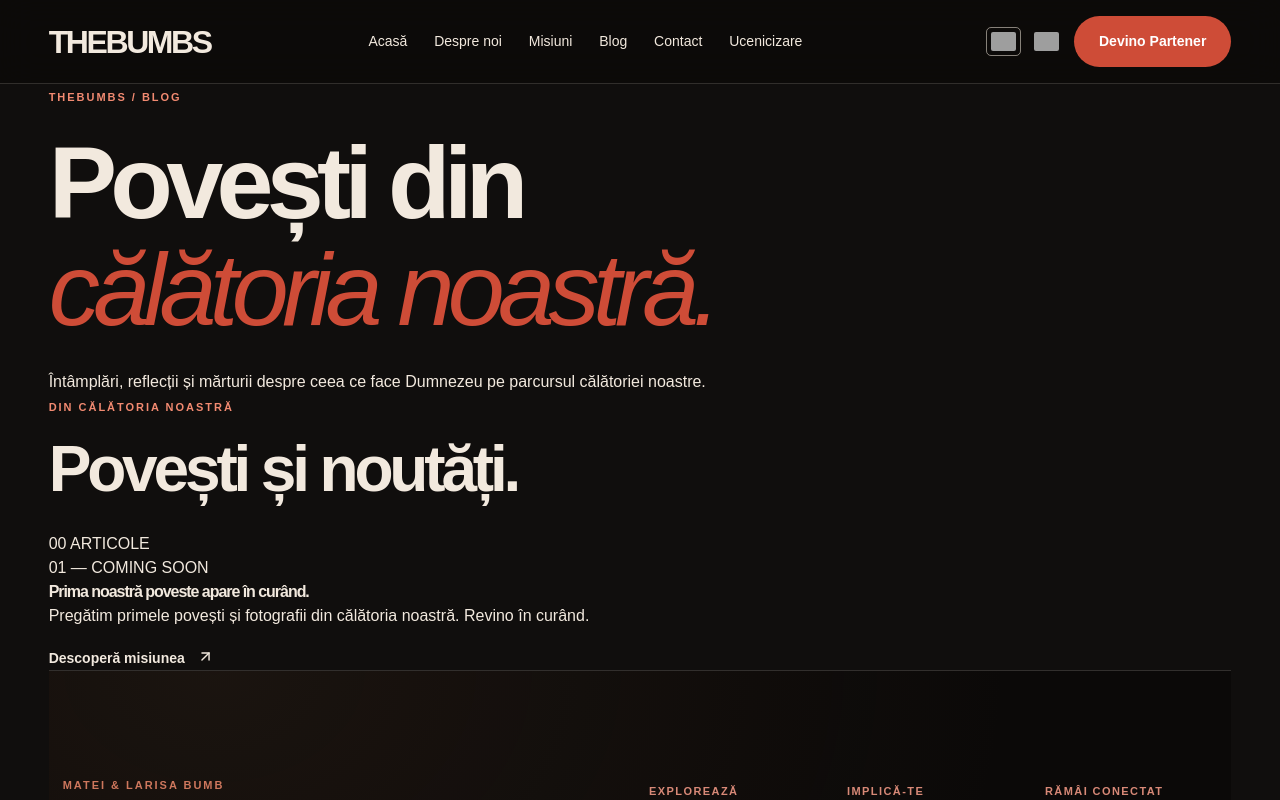
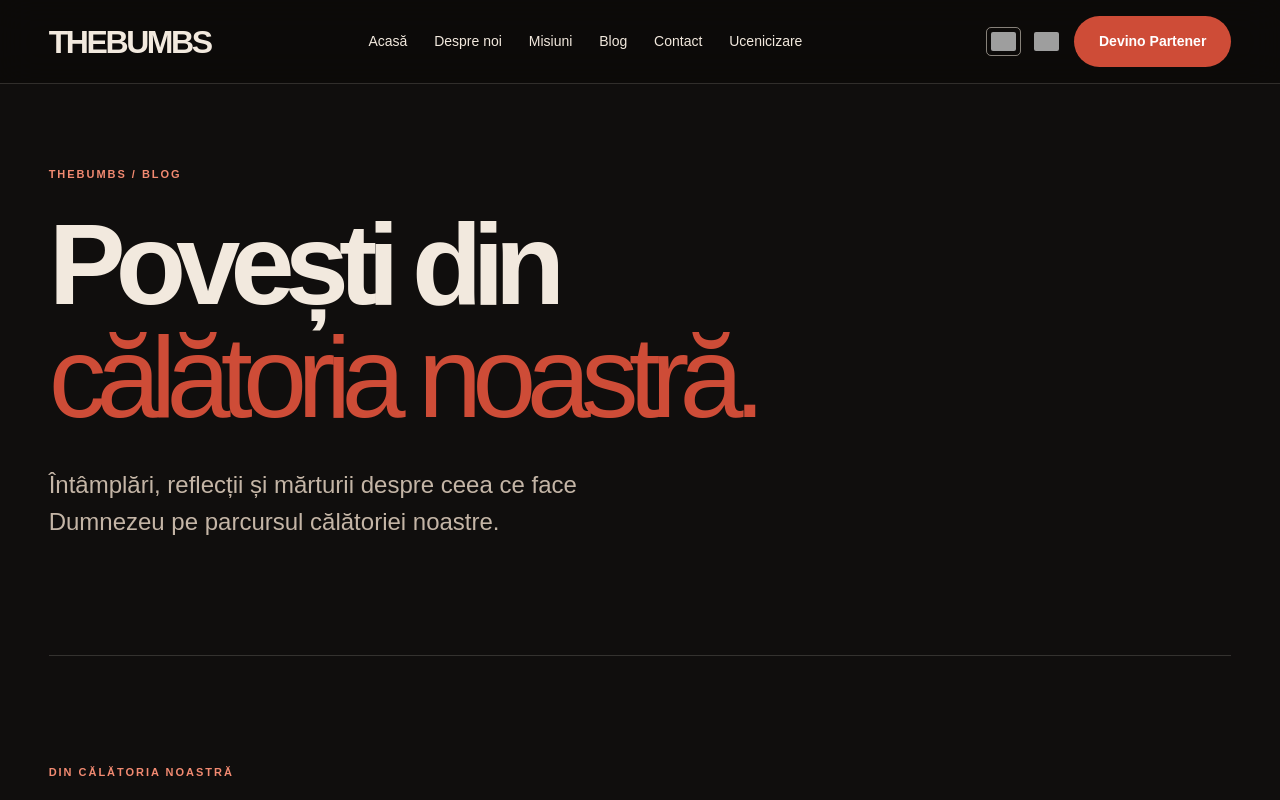
Before and after one commit to bumbmatei-sys/thebumbs-website, a Next.js app: page /ro/blog in a window 1280 px wide. Shown: the top 800 px of the page. Built offline with nearby package versions, Linux system fonts and the light colour scheme; grey boxes are pictures that could not be loaded.

Commit message:
Style blog grid and article template for dark editorial site

```diff
--- a/app/globals.css
+++ b/app/globals.css
@@ -1592,3 +1592,47 @@ a.giving-method-card:hover{border-color:#C64F3B;transform:translateY(-3px)}
 .contact-social-links img{width:25px;height:25px;object-fit:contain;flex-shrink:0}
 .contact-social-arrow{margin-left:auto;color:#F28A71;font-size:20px;font-weight:400}
 @media(max-width:700px){.contact-socials{margin-top:30px;margin-bottom:8px}.contact-social-links a{padding:13px 15px}}
+
+
+/* THEBUMBS Blog: editorial grid inspired by selected blog7; article layout inspired by blogpost1. */
+.blog-page,.blog-article-page{padding-top:clamp(115px,13vw,180px)}
+.blog-hero{padding:clamp(40px,6vw,90px) 0 clamp(80px,9vw,130px);max-width:1100px}
+.blog-hero h1{font-size:clamp(58px,9vw,145px);line-height:.98;letter-spacing:-.085em;font-weight:850;margin:23px 0 32px}
+.blog-hero h1 em{color:var(--gold);font-style:normal}
+.blog-hero>p{font-size:clamp(18px,1.9vw,24px);line-height:1.55;color:var(--muted);max-width:650px}
+.blog-list{border-top:1px solid var(--line);padding:clamp(65px,8vw,110px) 0 clamp(110px,12vw,170px)}
+.blog-list-heading{display:flex;align-items:flex-end;justify-content:space-between;gap:20px;margin-bottom:42px}
+.blog-list-heading h2{font-size:clamp(35px,5vw,70px);line-height:1.08;letter-spacing:-.06em;margin:18px 0 0}
+.blog-count,.blog-empty-number{font-size:11px;font-weight:800;letter-spacing:.16em;color:#D88977}
+.blog-grid{display:grid;grid-template-columns:repeat(2,minmax(0,1fr));gap:clamp(35px,4vw,65px) 24px}
+.blog-card{display:block;min-width:0;color:var(--ink)}
+.blog-card-featured{grid-column:1/-1}
+.blog-card-media{position:relative;aspect-ratio:1.38;overflow:hidden;border-radius:15px;background:#332720}
+.blog-card-featured .blog-card-media{aspect-ratio:2.05}
+.blog-card-media img{width:100%;height:100%;object-fit:cover;transition:transform .5s ease}
+.blog-card:hover .blog-card-media img{transform:scale(1.035)}
+.blog-card-visit{position:absolute;right:19px;bottom:19px;display:flex;align-items:center;justify-content:center;width:48px;height:48px;border-radius:50%;background:var(--gold);color:white}
+.blog-card-meta{display:flex;gap:20px;margin:21px 0 14px;color:#D88977;text-transform:uppercase;font-size:11px;letter-spacing:.13em;font-weight:800}
+.blog-card h3{font-size:clamp(28px,3.1vw,46px);letter-spacing:-.055em;line-height:1.12;margin:0 0 12px}
+.blog-card p{font-size:16px;line-height:1.65;color:var(--muted);max-width:620px}
+.blog-card-read{display:inline-flex;align-items:center;gap:9px;font-size:13px;font-weight:800;margin-top:12px}
+.blog-empty{border-top:1px solid var(--line);padding:clamp(55px,7vw,100px) 0;max-width:850px}
+.blog-empty h3{font-size:clamp(34px,5.5vw,72px);line-height:1.08;letter-spacing:-.065em;margin:22px 0}
+.blog-empty p{font-size:clamp(17px,1.5vw,21px);line-height:1.65;color:var(--muted);max-width:590px;margin-bottom:26px}
+.blog-article-header{max-width:1050px;margin:0 auto;padding:clamp(35px,5vw,75px) 0 clamp(45px,6vw,85px);text-align:center}
+.blog-back{display:inline-flex;align-items:center;gap:9px;font-size:13px;font-weight:750;color:var(--muted);margin-bottom:clamp(55px,7vw,100px)}
+.blog-article-meta{display:flex;align-items:center;justify-content:center;gap:15px;flex-wrap:wrap;text-transform:uppercase;font-size:11px;letter-spacing:.13em;font-weight:800;color:#D88977}
+.blog-article-meta span+span:before{content:"·";margin-right:15px;color:var(--muted)}
+.blog-article-header h1{font-size:clamp(46px,7vw,110px);line-height:1.03;letter-spacing:-.07em;margin:26px 0}
+.blog-article-deck{font-size:clamp(19px,2vw,27px);line-height:1.5;color:var(--muted);max-width:740px;margin:0 auto 30px}
+.blog-article-byline{font-size:11px;font-weight:800;letter-spacing:.14em}
+.blog-article-cover{margin:0 0 clamp(70px,9vw,130px);aspect-ratio:1.9;overflow:hidden;border-radius:14px;background:#332720}
+.blog-article-cover img{width:100%;height:100%;object-fit:cover}
+.blog-article-body{max-width:730px;margin:0 auto;padding-bottom:clamp(80px,10vw,150px)}
+.blog-article-body section+section{margin-top:48px}
+.blog-article-body h2{font-size:clamp(28px,3.5vw,45px);line-height:1.2;letter-spacing:-.045em;margin:0 0 23px}
+.blog-article-body p{font-size:clamp(18px,1.7vw,21px);line-height:1.85;color:var(--ink);margin:0 0 27px}
+.blog-article-body figure{margin:45px 0}.blog-article-body figure img{width:100%;height:auto;border-radius:12px}
+.blog-article-footer{text-align:center;border-top:1px solid var(--line);padding:clamp(80px,10vw,140px) 0}
+.blog-article-footer h2{font-size:clamp(40px,6vw,80px);letter-spacing:-.065em;line-height:1.05;margin:20px auto 35px;max-width:900px}
+@media(max-width:700px){.blog-page,.blog-article-page{padding-top:95px}.blog-hero{padding-bottom:70px}.blog-hero h1{font-size:clamp(45px,11vw,75px)}.blog-list-heading{align-items:flex-start}.blog-count{margin-top:8px}.blog-grid{grid-template-columns:1fr;gap:44px}.blog-card-featured{grid-column:auto}.blog-card-featured .blog-card-media,.blog-card-media{aspect-ratio:1.35}.blog-card-visit{width:42px;height:42px;right:13px;bottom:13px}.blog-article-header{padding-top:20px}.blog-back{margin-bottom:65px}.blog-article-cover{aspect-ratio:1.15}.blog-article-body{padding:0 0 80px}}
```
